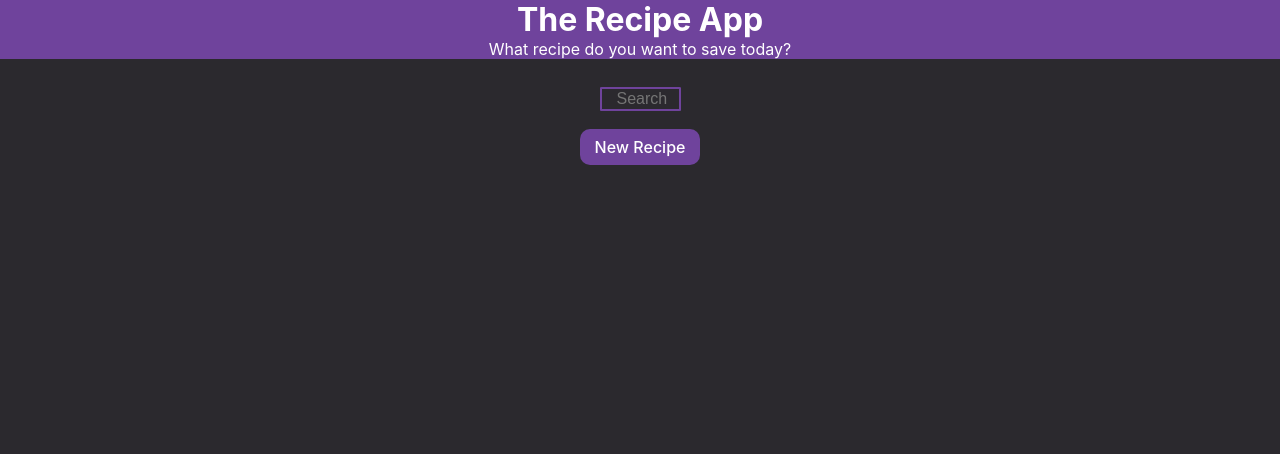
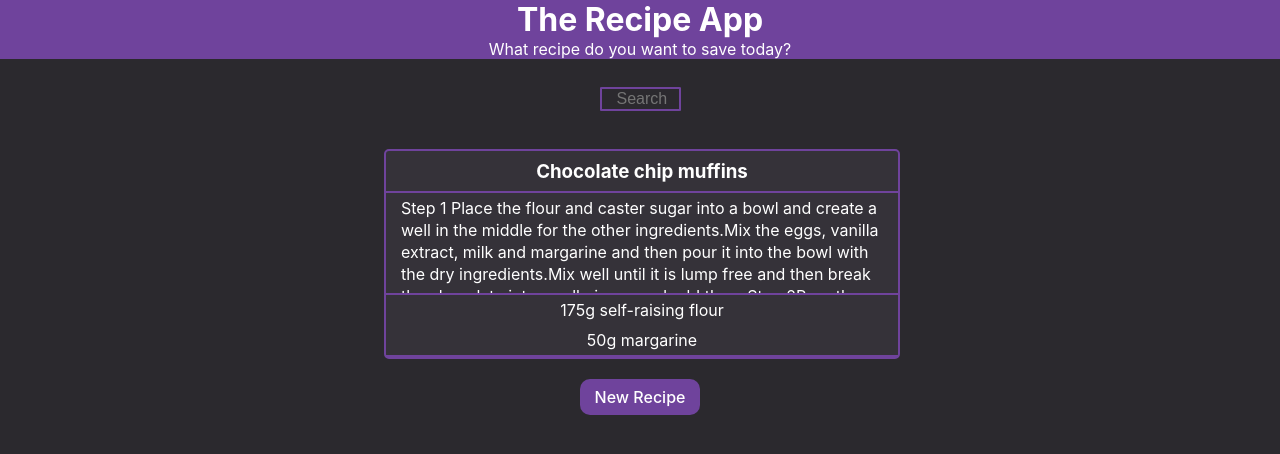
Before and after one commit to pawel-mirys/Recipe-App, a React (Create React App) app: page / in a window 1280 px wide. Shown: the top 454 px of the page. Built offline with nearby package versions, Linux system fonts and the light colour scheme.

Commit message:
Show item on preview Page

```diff
--- a/src/app/Components/Recipe/Recipe.module.scss
+++ b/src/app/Components/Recipe/Recipe.module.scss
@@ -1,10 +1,10 @@
-@import '../../../variables.scss';
+@import '/src/variables.scss';
 .recipe {
-  width: 100%;
+    min-width: 100%;
     border: 2px solid $primary;
     background: $secondary;
     border-radius: 5px;
-
+    margin: 20px 0px;
     &:hover {
         cursor: pointer;
         background: #3c3a3f;
@@ -22,7 +22,7 @@
     width: 100%;
     border-bottom: 2px solid $primary;
     margin: 0;
-  @include flex(center, center, none);
+    @include flex(start, center, column);
 }
 
 .titleContainer {
@@ -34,19 +34,19 @@
 }
 
 .descriptionContainer {
-  min-height: 100px;
+    height: 100px;
+    overflow: hidden;
     .description {
         margin: 0;
-    padding: 15px;
+        padding: 4px 15px;
         line-height: 22px;
     }
 }
 
 .ingredients {
-  @include flex(center, center, column);
     width: 100%;
-  min-height: 60px;
-  border: none;
+    height: 60px;
+    overflow: hidden;
     div {
         margin: 5px 0;
     }
--- a/src/app/Components/Recipe/Recipe.tsx
+++ b/src/app/Components/Recipe/Recipe.tsx
@@ -2,6 +2,7 @@ import { useContext } from 'react';
 
 import { RecipeContext } from 'app/contexts/RecipeContext';
 import styles from './Recipe.module.scss';
+import { useNavigate } from 'react-router-dom';
 
 type RecipeProps = {
   title: string;
@@ -12,13 +13,14 @@ type RecipeProps = {
 
 export const Recipe = ({ title, description, ingredients, id }: RecipeProps) => {
   const context = useContext(RecipeContext);
+  const navigate = useNavigate();
   return (
     <div
       onClick={() => {
-        console.log(context?.recipesList);
+        context?.setItem(title, description, ingredients, id);
+        navigate('/preview');
       }}
       className={styles.recipe}
-      key={title}
       id={id}
     >
       <div className={styles.recipeContainer}>
--- a/src/app/Components/RecipesList/RecipesList.module.scss
+++ b/src/app/Components/RecipesList/RecipesList.module.scss
@@ -1,18 +1,10 @@
 @import '/src/variables.scss';
-
 .recipesList {
-  @include flex(center, center, column);
-  width: 100%;
-  height: auto;
-  display: flex;
+    @include flex(center, center, column);
+    width: 100%;
+    height: auto;
 }
 
 .listItem {
-  min-width: 500px;
-  max-width: 800px;
-  .previewLink {
-    width: 100%;
-    height: 100%;
-    margin: 15px 0px;
-  }
+    width: 40%;
 }
--- a/src/app/Components/RecipesList/RecipesList.tsx
+++ b/src/app/Components/RecipesList/RecipesList.tsx
@@ -3,7 +3,6 @@ import { useContext } from 'react';
 import { RecipeContext } from 'app/contexts/RecipeContext';
 import styles from './RecipesList.module.scss';
 import { Recipe } from '../Recipe/Recipe';
-import { LinkButton } from 'ui/LinkButton/LinkButton';
 
 export const RecipesList = () => {
   const recipeContext = useContext(RecipeContext);
@@ -11,9 +10,7 @@ export const RecipesList = () => {
   let listItem = recipeContext?.recipesList.map((item, index) => {
     return (
       <div className={styles.listItem} key={index}>
-        <LinkButton to="" className={styles.previewLink}>
-          <Recipe title={item.title} description={item.description} ingredients={item.ingredients} id={item.id} />
-        </LinkButton>
+        <Recipe title={item.title} description={item.description} ingredients={item.ingredients} id={item.id} />
       </div>
     );
   });
--- /dev/null
+++ b/src/app/Components/RecipesList/recipeList-meta.ts
@@ -0,0 +1,17 @@
+export const recipesListMeta: { title: string; description: string; ingredients: string[]; id: string }[] = [
+  {
+    title: 'Chocolate chip muffins',
+    description:
+      'Step 1 Place the flour and caster sugar into a bowl and create a well in the middle for the other ingredients.Mix the eggs, vanilla extract, milk and margarine and then pour it into the bowl with the dry ingredients.Mix well until it is lump free and then break the chocolate into small pieces and add them.Step 2Pour the muffin mixture into a muffin tin filling each mould up to two thirds full.Place a block of chocolate into the middle of each muffin. Then sprinkle some sugar over the top of each.Step 3Cook for around 20 minutes in a preheated oven at 200ºC / 390ºF / gas mark 5. After 18 minutes or so check to see if they are cooked enough.Insert a knife into one of the muffins and if no mixture is on the knife then they are cooked!Allow to cool for at least 5 minutes before eating.',
+    ingredients: [
+      '175g self-raising flour',
+      '50g margarine',
+      '50g caster sugar',
+      '2 Medium eggs',
+      '4 tablespoons milk',
+      '1 teaspoon vanilla extract',
+      '200g chocolate',
+    ],
+    id: 'Recipe No. 1',
+  },
+];
--- a/src/app/contexts/RecipeContext.tsx
+++ b/src/app/contexts/RecipeContext.tsx
@@ -1,4 +1,6 @@
 import { createContext, useState } from 'react';
+
+import { recipesListMeta } from 'app/Components/RecipesList/recipeList-meta';
 
 type ContextProps = {
   children: JSX.Element | React.ReactElement;
@@ -6,30 +8,42 @@ type ContextProps = {
 
 export const RecipeContext = createContext<{
   recipesList: { title: string; description: string; ingredients: string[]; id: string }[];
+  listItem: { title: string; description: string; ingredients: string[] };
   addRecipe: (title: string, description: string, ingredientsList: string[]) => void;
+  setItem: (title: string, description: string, ingredients: string[], id: string) => void;
 } | null>(null);
 
-// eslint-disable-next-line @typescript-eslint/no-unused-vars
 export const RecipeContextProvider = ({ children }: ContextProps) => {
-  const [recipesList, setRecipesList] = useState<
-    { title: string; description: string; ingredients: string[]; id: string }[]
-  >([]);
+  const [recipesList, setRecipesList] = useState([...recipesListMeta]);
+
+  const [listItem, setListItem] = useState<{ title: string; description: string; ingredients: string[]; id: string }>({
+    title: '',
+    description: '',
+    ingredients: [],
+    id: '',
+  });
+
+  const setItem = (title: string, description: string, ingredients: string[], id: string) => {
+    setListItem((prev) => (prev = { title: title, description: description, ingredients: ingredients, id: id }));
+  };
 
   const addRecipe = (title: string, description: string, ingredientsList: string[]) => {
     const newRecipe: { title: string; description: string; ingredients: string[]; id: string } = {
       title: title,
       description: description,
       ingredients: ingredientsList,
-      id: `Recipe No. ${recipesList.length + 1}`,
+      id: `Recipe No. ${recipesListMeta.length + 1}`,
     };
-    setRecipesList([...recipesList, newRecipe]);
+    setRecipesList([...recipesListMeta, newRecipe]);
   };
 
   return (
     <RecipeContext.Provider
       value={{
+        listItem,
         recipesList,
         addRecipe,
+        setItem,
       }}
     >
       {children}
--- a/src/app/pages/RecipePreview/RecipePreview.module.scss
+++ b/src/app/pages/RecipePreview/RecipePreview.module.scss
@@ -0,0 +1,18 @@
+@import '/src/variables.scss';
+.previewContainer {
+    @include flex(center, center, column);
+    width: 80%;
+    margin: auto;
+    color: white;
+    .previewDescription {
+        width: 60%;
+        line-height: 30px;
+        font-size: 20px;
+    }
+    .ingredientsList {
+        width: 60%;
+        .ingredient {
+            font-size: 18px;
+        }
+    }
+}
--- a/src/app/pages/RecipePreview/RecipePreview.tsx
+++ b/src/app/pages/RecipePreview/RecipePreview.tsx
@@ -1,14 +1,22 @@
 import { useContext } from 'react';
-
+import styles from './RecipePreview.module.scss';
 import { RecipeContext } from 'app/contexts/RecipeContext';
-
-type RecipePreviewProps = {
-  title: string;
-  description: string;
-  ingredients: string[];
-};
 
 export const RecipePreview = () => {
   const context = useContext(RecipeContext);
-  return <div></div>;
+  return (
+    <div className={styles.previewContainer}>
+      <h1 className={styles.previewTitle}>{context?.listItem.title}</h1>
+      <p className={styles.previewDescription}>{context?.listItem.description}</p>
+      <ul className={styles.ingredientsList}>
+        {context?.listItem.ingredients.map((item, index) => {
+          return (
+            <li className={styles.ingredient} key={index}>
+              {item}
+            </li>
+          );
+        })}
+      </ul>
+    </div>
+  );
 };
```
Also changed, not shown: 1 other file (tests, documents, lock files or other folders). Lines whose indentation alone changed are shown as unchanged.
